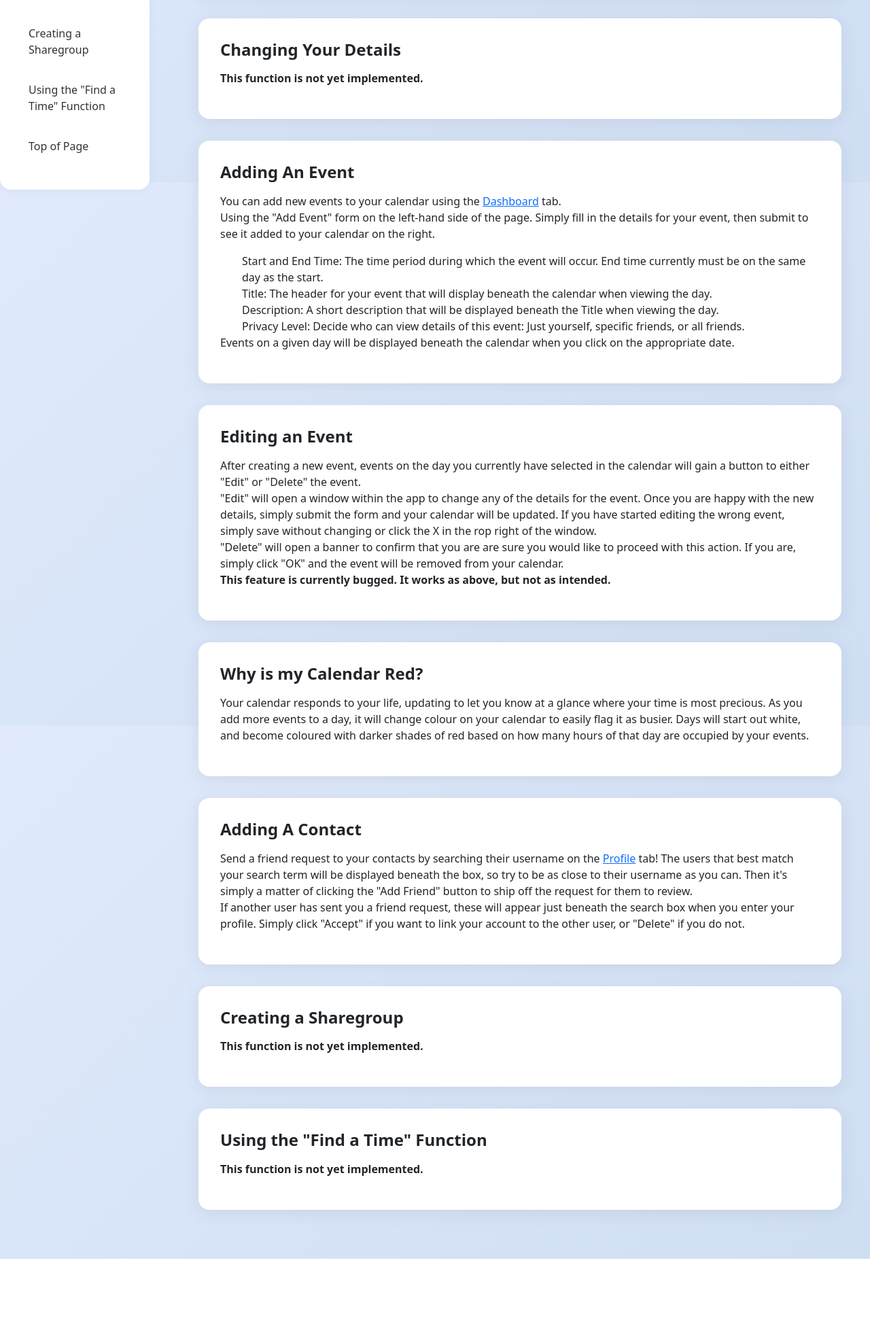
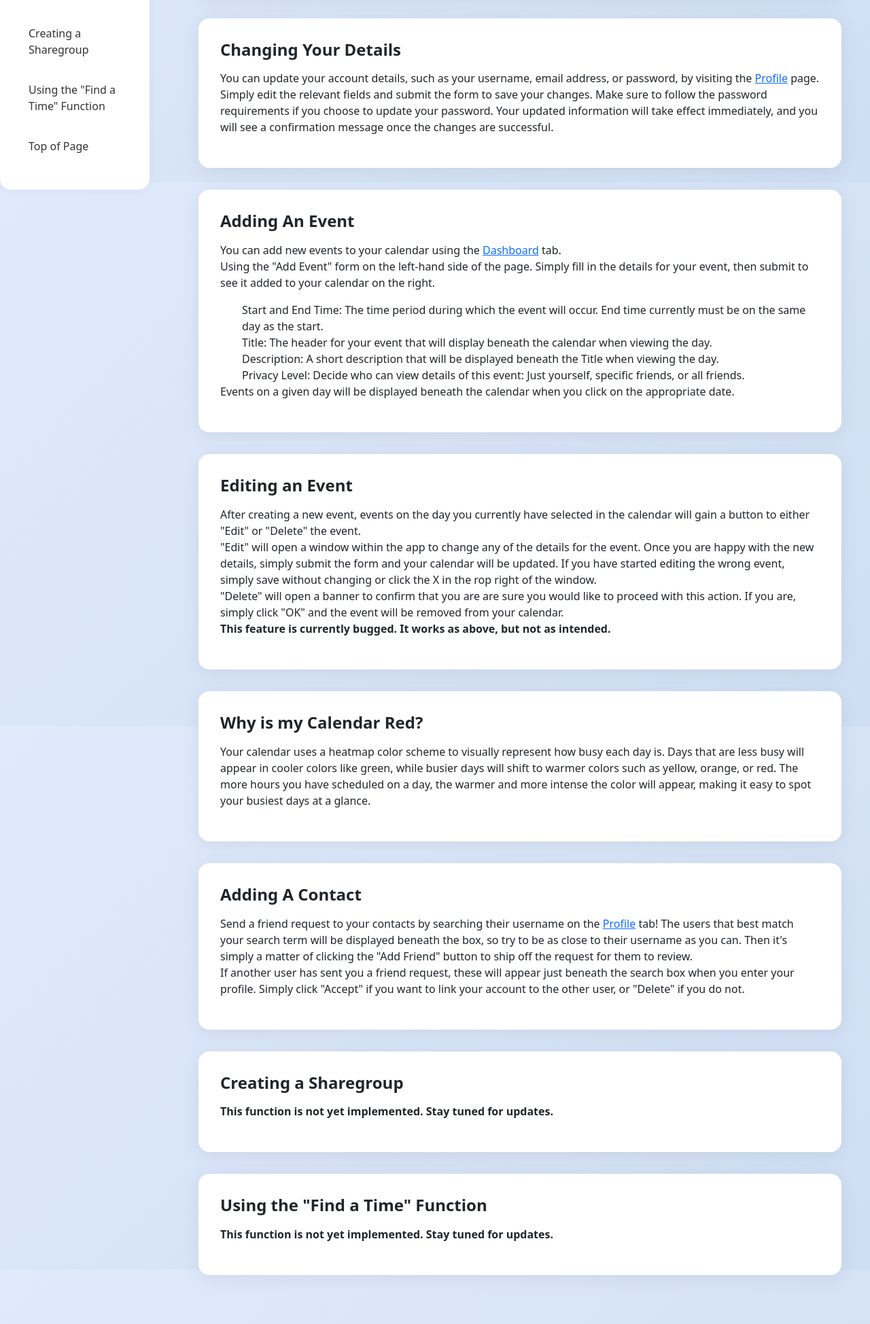
Before and after one commit to namhai2307/CITS3403_GROUP_PROJECT, a Flask app: page /help in a window 1280 px wide. Shown: the part 532-2480 px from the top of the page at 68% size. Before the commit the page ends 2384 px from the top, so only its background shows below. Run offline with Flask 3, Linux system fonts and the light colour scheme; parts of the project's set-up code (start-up, migrations or seed data) failed here and were passed over; some libraries are stand-ins or nearby versions.

Commit message:
Standardised documentation blocks across all file

```diff
--- a/app/forms.py
+++ b/app/forms.py
@@ -175,7 +175,6 @@ class EventForm(FlaskForm):
         choices=[
             ('private', 'Private'),
             ('friends', 'Friends'),
-            ('specific_users', 'Specific Users')
         ],
         validators=[DataRequired()]
     )
--- a/app/static/calendarstyle.css
+++ b/app/static/calendarstyle.css
@@ -54,7 +54,11 @@
 
 /* Days Grid */
 .days {
-    height: 240px;
+    display: flex;
+    flex-wrap: wrap;
+    justify-content: flex-start;
+    height: auto;
+    gap: 0;
 }
 
 .days div:hover, .days div:focus,
@@ -63,13 +67,16 @@
     color: rgb(212, 18, 18);
 }
 
+/* Day Cells */
 .days div {
-    width: 14.28%;
+    flex: 0 0 calc(100% / 7);
+    max-width: calc(100% / 7);
     text-align: center;
     padding: 10px 0;
     border-radius: 5px;
     cursor: pointer;
     transition: background-color 0.3s ease, color 0.3s ease;
+    box-sizing: border-box;
 }
 
 /* Day Cell Styling */
@@ -88,7 +95,6 @@
 }
 
 /* Event Card Styling */
-/* 日历下方事件卡片美化 */
 .event-card {
     background: linear-gradient(90deg, #f8ffae 0%, #43cea2 100%);
     color: #222;
@@ -108,7 +114,7 @@
     color: #3a3a3a;
 }
 
-/* 日历标题和 Create New Event 标题只换颜色不改字体 */
+/* Create New Event */
 .card-header.bg-white h5,
 .card-header.bg-primary h5,
 .card-header.bg-white .mb-0,
@@ -120,7 +126,6 @@
   color: transparent;
 }
 
-/* 日历标题和新建事件标题的背景美化 */
 .card-header.bg-primary {
   background: linear-gradient(90deg, #6a82fb 0%, #fc5c7d 100%) !important;
   color: #fff !important;
@@ -133,12 +138,12 @@
   border-bottom: 2px solid #43cea2;
 }
 
-/* 保证标题字体继承色彩 */
 .card-header h5,
 .card-header .mb-0 {
   color: inherit !important;
   background: none !important;
   -webkit-background-clip: unset !important;
+  background-clip: unset !important;
   -webkit-text-fill-color: unset !important;
 }
 
@@ -214,18 +219,7 @@ html, body {
   overflow-x: hidden;
 }
 
-.days {
-  display: flex;
-  flex-wrap: wrap;
-}
-
-.days div {
-  flex: 1 0 14.28%;
-  min-width: 0;
-  box-sizing: border-box;
-  /* Remove fixed width if any */
-}
-
+/* Dark Mode Styles */
 body.dark-mode {
   background: #181a1b !important;
   color: #e0e0e0;
@@ -233,7 +227,7 @@ body.dark-mode {
 body.dark-mode .card,
 body.dark-mode .section-card,
 body.dark-mode .help-section {
-  background: #23272b;
+  background:  #23272b;
   color: #e0e0e0;
   box-shadow: 0 4px 24px rgba(0,0,0,0.25);
 }
@@ -258,7 +252,6 @@ body.dark-mode .event-description {
   color: #fff !important;
 }
 
-/* 夜间模式下颜色适配 */
 body.dark-mode .card-header.bg-white h5,
 body.dark-mode .card-header.bg-primary h5,
 body.dark-mode .card-header.bg-white .mb-0,
--- a/app/static/chatstyle.css
+++ b/app/static/chatstyle.css
@@ -1,3 +1,4 @@
+/* Chat Page Styles */
 .chat-page {
     display: flex;
     justify-content: center;
@@ -8,7 +9,7 @@
 
   .chat-page .app {
     display: flex;
-    flex-direction: row; /* Ensure left-to-right layout */
+    flex-direction: row;
     width: 900px;
     height: 600px;
     border-radius: 10px;
--- a/app/static/helpstyle.css
+++ b/app/static/helpstyle.css
@@ -76,7 +76,7 @@
 .help-main-content {
   flex: 1;
   min-width: 0;
-  margin-left: 240px; /* 留出侧边栏宽度 */
+  margin-left: 240px;
 }
 .help-section {
   background: #fff;
--- a/app/static/homepage.css
+++ b/app/static/homepage.css
@@ -2,7 +2,7 @@
 h5 {
   font-size: 2.5rem;
   font-weight: bold;
-  color: black; /* Green color */
+  color: black;
   text-align: center;
   margin-top: 20px;
   font-family: 'Inter', 'Helvetica Neue', Arial, sans-serif;
@@ -150,31 +150,30 @@ nav {
   transition: box-shadow 0.2s, transform 0.2s;
 }
 
-/* Introduction 区块 */
+/* Introduction */
 .section-card:nth-of-type(1) {
   background: linear-gradient(120deg, #f8ffae 0%, #e0eafc 100%);
   animation-delay: 0.2s;
 }
 
-/* Features 区块 */
+/* Features */
 .section-card:nth-of-type(2) {
   background: linear-gradient(120deg, #e0c3fc 0%, #f5f7fa 100%);
   animation-delay: 0.6s;
 }
 
-/* About 区块 */
+/* About */
 .section-card:nth-of-type(3) {
   background: linear-gradient(120deg, #f093fb 0%, #f5f7fa 100%);
   animation-delay: 1.0s;
 }
 
-/* Contact 区块 */
+/* Contact */
 .section-card:nth-of-type(4) {
   background: linear-gradient(120deg, #43e97b 0%, #e0eafc 100%);
   animation-delay: 1.4s;
 }
 
-/* 夜间模式下内容框 */
 body.dark-mode .section-card {
   background: rgba(35, 39, 43, 0.92) !important;
   color: #e0e0e0 !important;
@@ -246,10 +245,8 @@ body.dark-mode .section-card {
   flex: 1 0 14.28%;
   min-width: 0;
   box-sizing: border-box;
-  /* Remove fixed width if any */
 }
 
-/* 主标题框背景 */
 .header-main-title {
   background: linear-gradient(90deg, #6a82fb 0%, #fc5c7d 100%);
   color: #fff;
--- a/app/templates/help.html
+++ b/app/templates/help.html
@@ -6,7 +6,6 @@
 
 {% block content %}
 <div class="container help-container">
-  <!-- 左侧导航 -->
   <aside class="help-sidebar">
     <nav>
         <ul>
@@ -43,7 +42,9 @@
 
     <section id="changeDetails" class="help-section">
       <h2>Changing Your Details</h2>
-      <p><b>This function is not yet implemented.</b></p>
+      <p>You can update your account details, such as your username, email address, or password, by visiting the <a href="/profile">Profile</a> page.
+        Simply edit the relevant fields and submit the form to save your changes. Make sure to follow the password requirements if you choose to update your password.
+        Your updated information will take effect immediately, and you will see a confirmation message once the changes are successful.</p>
     </section>
 
     <section id="addEvent" class="help-section">
@@ -71,8 +72,9 @@
 
     <section id="colourVis" class="help-section">
       <h2>Why is my Calendar Red?</h2>
-      <p>Your calendar responds to your life, updating to let you know at a glance where your time is most precious. As you add more events to a day, it will change colour on your calendar to easily flag it as busier.
-          Days will start out white, and become coloured with darker shades of red based on how many hours of that day are occupied by your events.
+      <p>Your calendar uses a heatmap color scheme to visually represent how busy each day is.
+        Days that are less busy will appear in cooler colors like green, while busier days will shift to warmer colors such as yellow, orange, or red.
+        The more hours you have scheduled on a day, the warmer and more intense the color will appear, making it easy to spot your busiest days at a glance.
       </p>
     </section>
 
@@ -86,12 +88,12 @@
 
     <section id="createGroup" class="help-section">
       <h2>Creating a Sharegroup</h2>
-      <p><b>This function is not yet implemented.</b></p>
+      <p><b>This function is not yet implemented. Stay tuned for updates.</b></p>
     </section>
 
     <section id="setTime" class="help-section">
       <h2>Using the "Find a Time" Function</h2>
-      <p><b>This function is not yet implemented.</b></p>
+      <p><b>This function is not yet implemented. Stay tuned for updates.</b></p>
     </section>
   </div>
 </div>
```
Also changed, not shown: app/static/help.js (+16 -0 lines), app/static/main.js (+15 -0 lines), app/static/visualisation.js (+16 -0 lines), app/templates/profile.html (+0 -13 lines), app/static/images/about_placeholder.png (added), app/static/images/contact_placeholder.png (added), app/static/images/features_placeholder.png (added), app/static/images/intro_placeholder.png (added).
